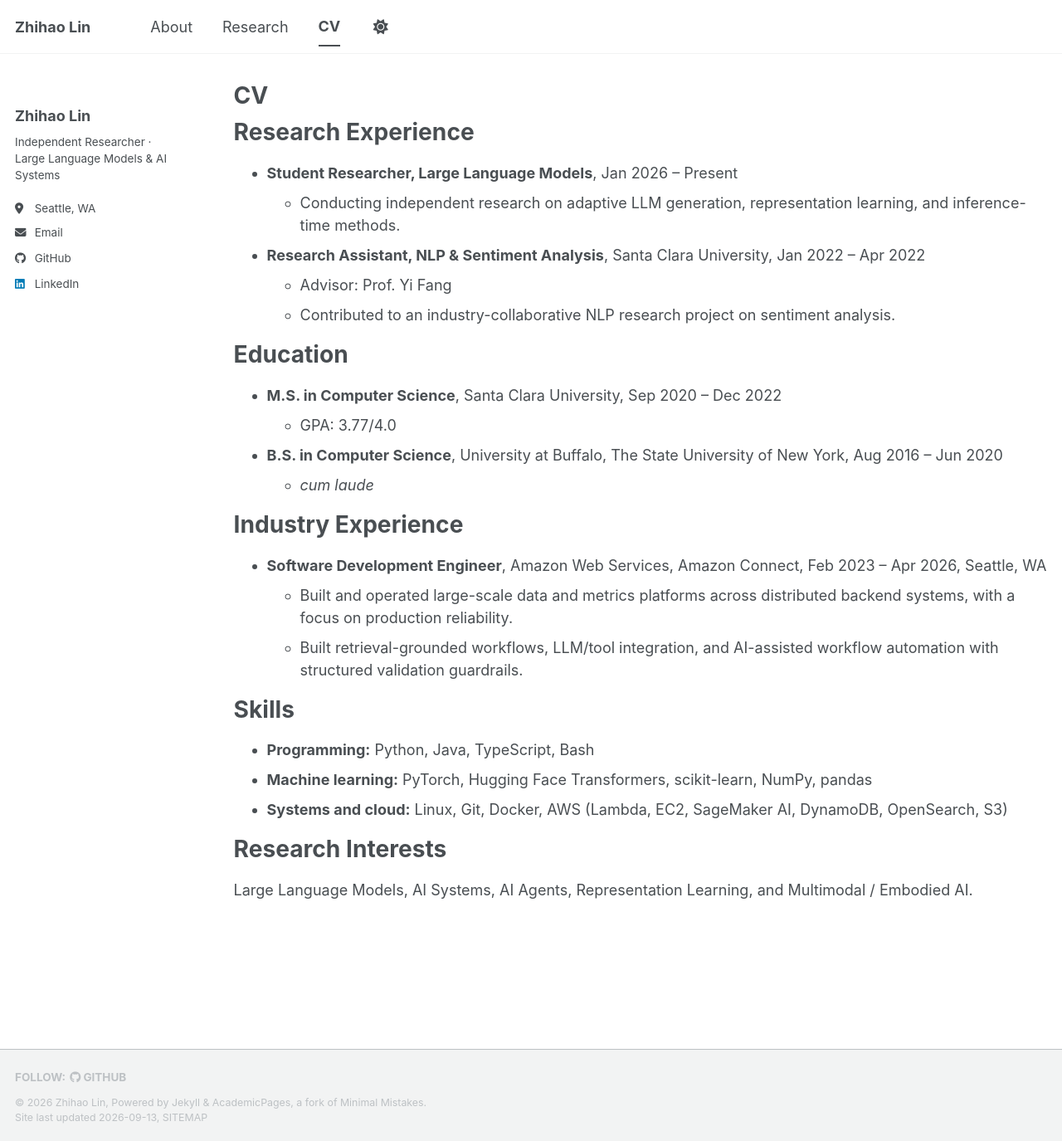
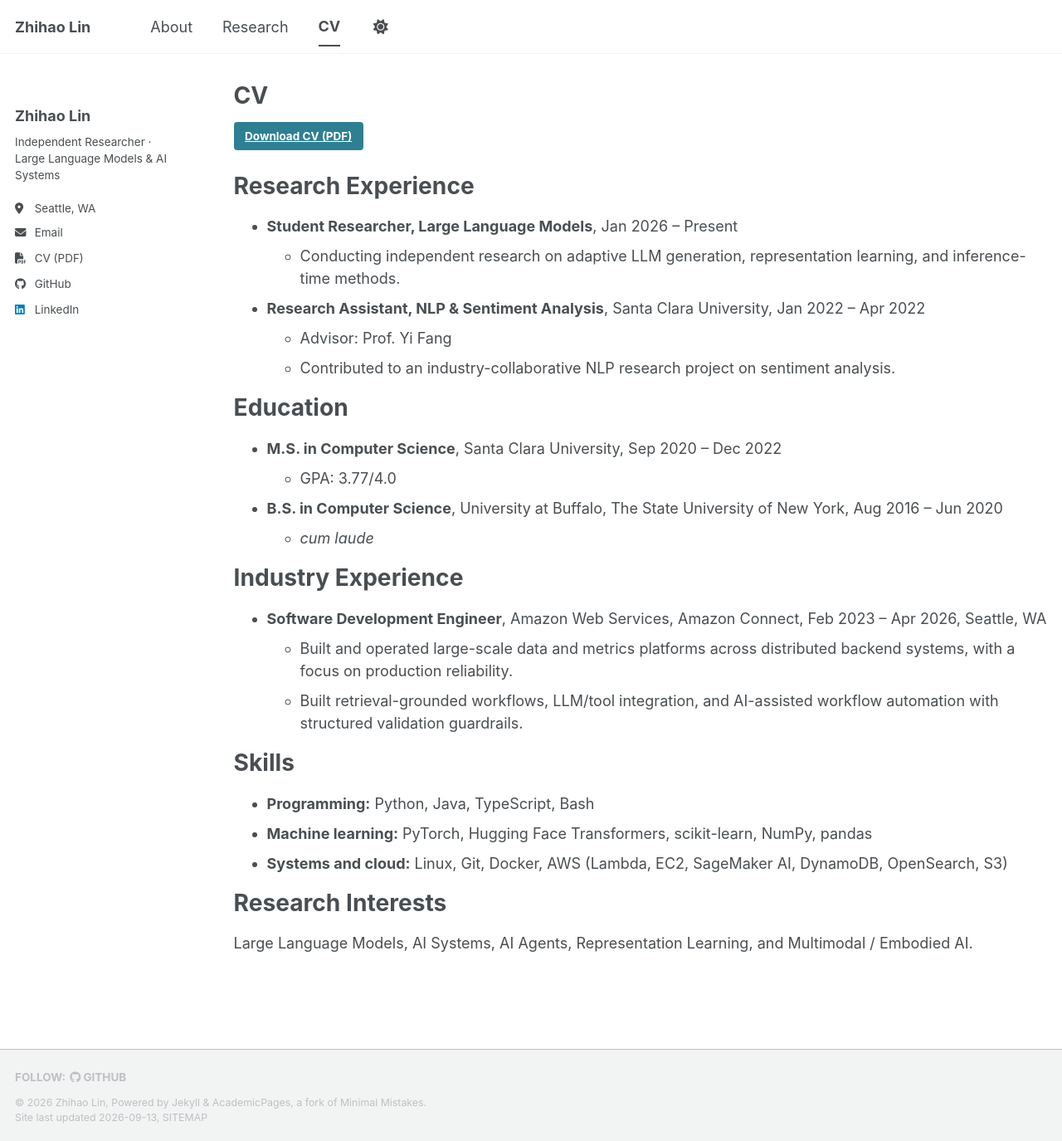
Before and after one commit to LinZhihaozlin22/LinZhihaozlin22.github.io, a Jekyll site: the page built from _pages/cv.md, in a window 1280 px wide and 1375 px high. Shown: the whole window at 83% size. Built offline with Jekyll 4.4.1, drawn with Linux system fonts in a browser that asks for light colours; a style sheet for code colours, icons or effects is not loaded.

Commit message:
Add academic CV and social links
Publish the academic CV PDF unchanged at files/zhihao_lin_cv.pdf,
following the template's files/ convention, and link it from the
author sidebar and a download button on the CV page.

Co-Authored-By: Claude Opus 5 <noreply@anthropic.com>

```diff
--- a/_config.yml
+++ b/_config.yml
@@ -33,6 +33,7 @@ author:
   employer         :
   uri              : # URL
   email            : "zhihaolinsde@gmail.com"
+  cv               : "/files/zhihao_lin_cv.pdf" # Path under the site root; rendered as a "CV (PDF)" sidebar link
 
   # Academic websites
   academia         : # URL
--- a/_includes/author-profile.html
+++ b/_includes/author-profile.html
@@ -37,6 +37,9 @@
       {% endif %}
       {% if author.email %}
         <li><a href="mailto:{{ author.email }}"><i class="fas fa-fw fa-envelope icon-pad-right" aria-hidden="true"></i>{{ site.data.ui-text[site.locale].email_label | default: "Email" }}</a></li>
+      {% endif %}
+      {% if author.cv %}
+        <li><a href="{{ author.cv | prepend: base_path }}"><i class="fas fa-fw fa-file-pdf icon-pad-right" aria-hidden="true"></i>CV (PDF)</a></li>
       {% endif %}
 
       <!-- Font Awesome and Academicons icons / Academic websites -->
--- a/_pages/cv.md
+++ b/_pages/cv.md
@@ -8,6 +8,8 @@ redirect_from:
 ---
 
 {% include base_path %}
+
+<a href="{{ base_path }}/files/zhihao_lin_cv.pdf" class="btn btn--primary">Download CV (PDF)</a>
 
 Research Experience
 ======
```
Also changed, not shown: 1 other file.
